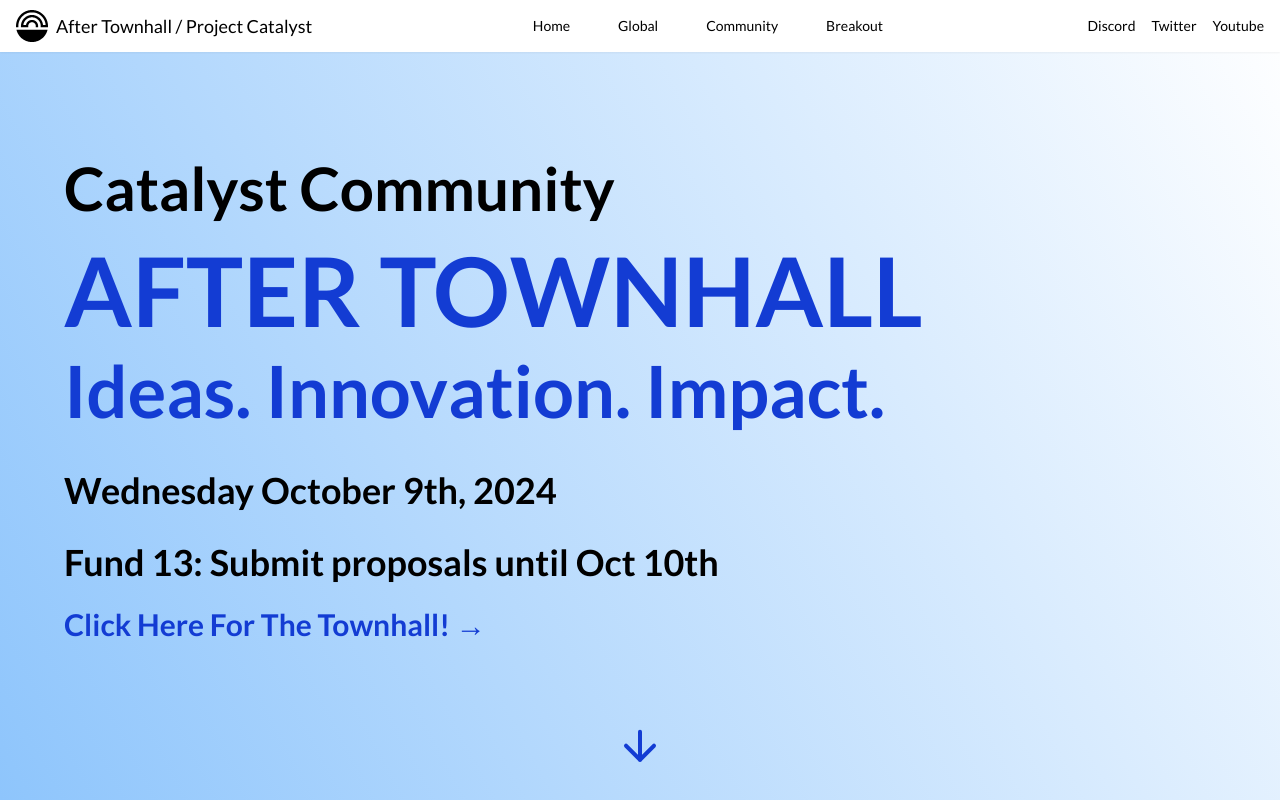
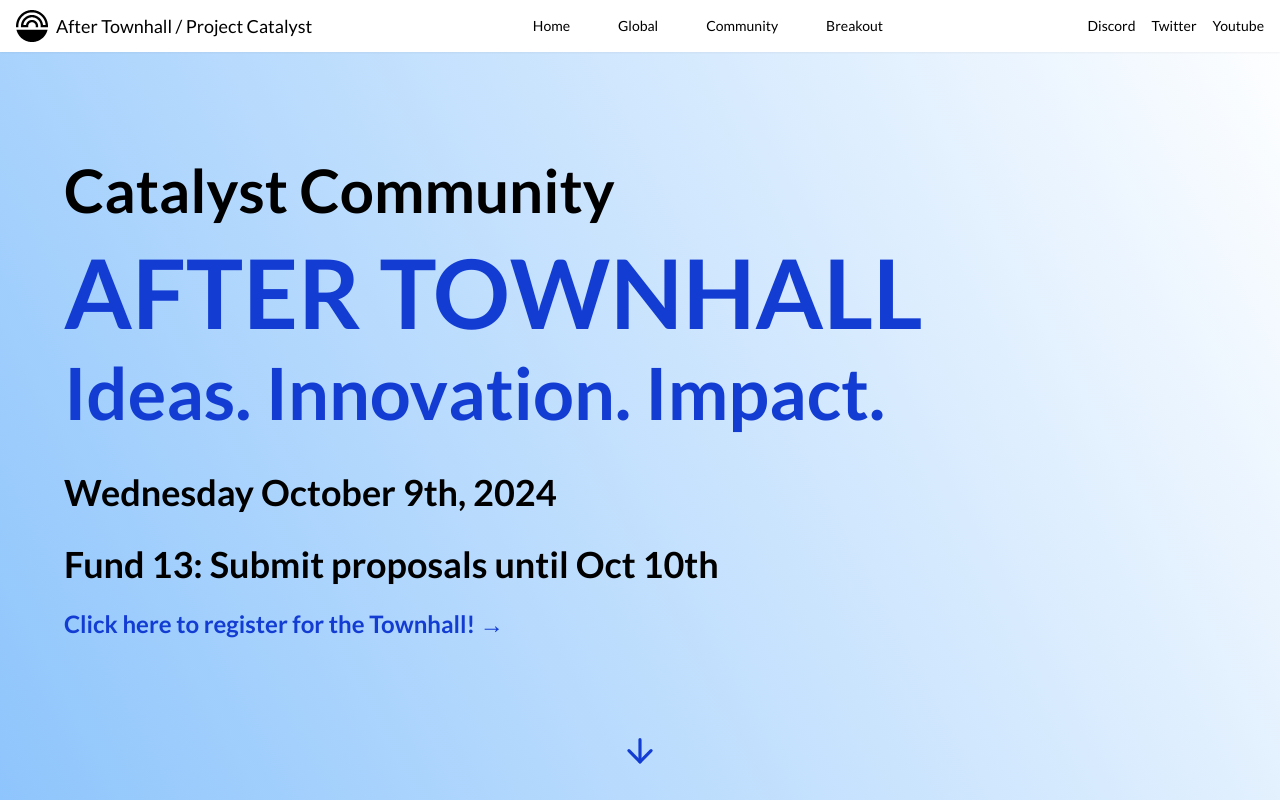
Before and after one commit to blinklabs-io/after-town-hall, a React (Vite) app: page / in a window 1280 px wide. Shown: the top 800 px of the page. Built offline with nearby package versions, Linux system fonts and the light colour scheme.

Commit message:
fix: resized register for townhall text

```diff
--- a/src/LandingPage.tsx
+++ b/src/LandingPage.tsx
@@ -110,7 +110,7 @@
           variants={subtleBounce}
           initial="hidden"
           animate="visible"
-          className="text-md sm:text-md md:text-md lg:text-md xl:text-3xl text-[#133CD3] font-semibold leading-tight mt-5 pl-16 "
+          className="text-sm sm:text-sm md:text-md lg:text-md xl:text-2xl text-[#133CD3] font-semibold leading-tight mt-5 pl-16 "
         >
           <a
             href="https://bit.ly/catalyst-townhall"
@@ -118,7 +118,7 @@
             target="_blank"
             rel="noopener noreferrer"
           >
-            Click Here For The Townhall! →
+            Click here to register for the Townhall! →
           </a>{' '}
         </motion.div>
       </div>
@@ -129,7 +129,7 @@
         className="absolute bottom-10 left-1/2 transform -translate-x-1/2 cursor-pointer"
       >
         <motion.div animate={scrollAnimation}>
-          <ArrowDown size={48} color="#133CD3" />
+          <ArrowDown size={38} color="#133CD3" />
         </motion.div>
       </Link>
     </div>
```
